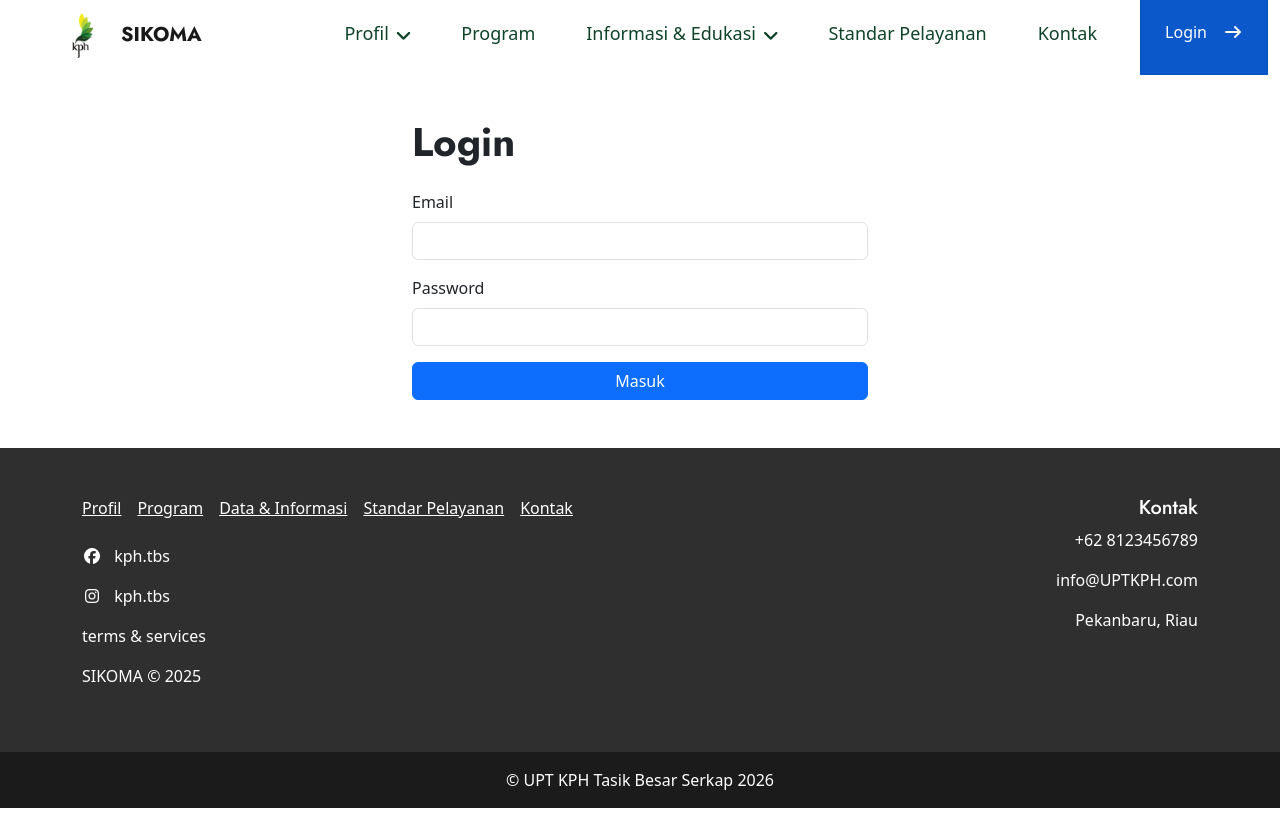
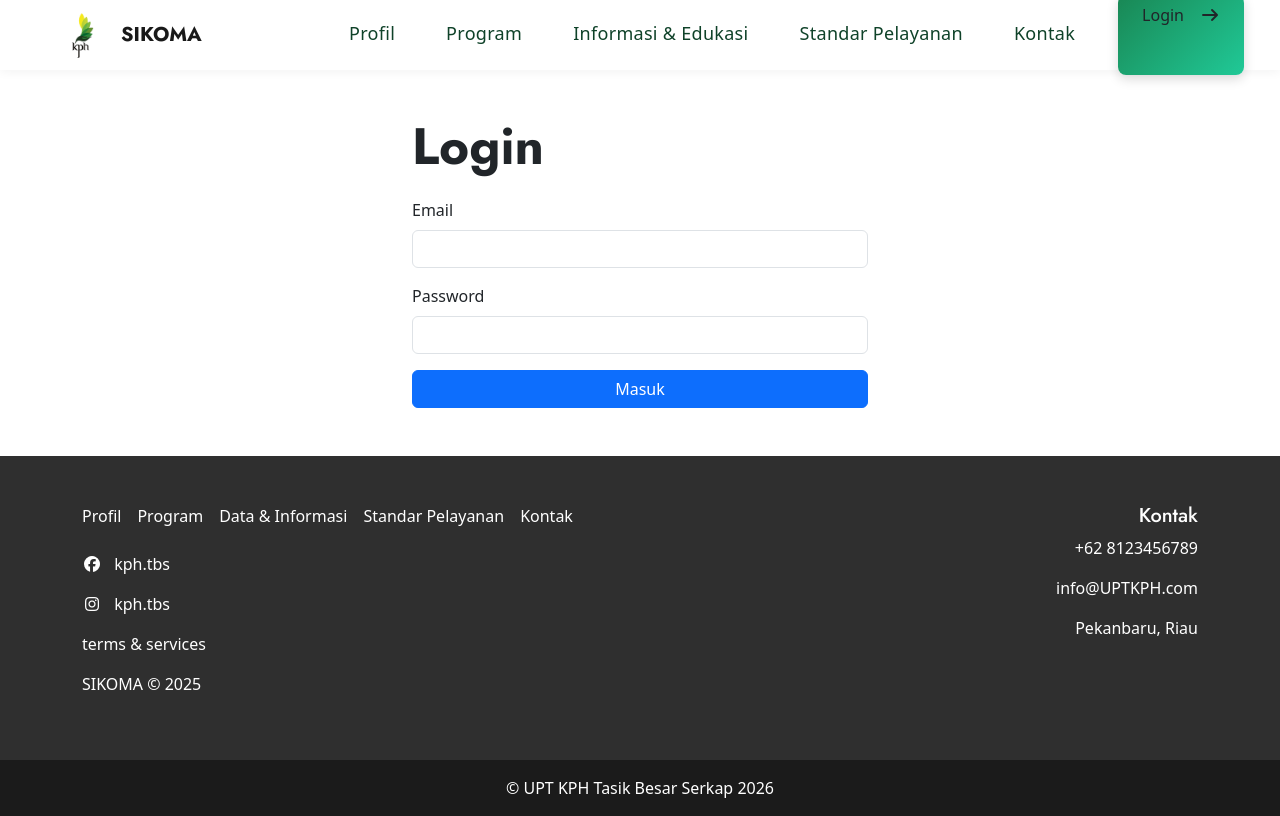
Before and after one commit to Mutifa/SIKOMA-FRONTEND, a React (Vite) app: page /login in a window 1280 px wide. Built offline with nearby package versions, Linux system fonts and the light colour scheme; no server answers.

Commit message:
feat: update display style

```diff
--- a/src/layouts/Navbar.jsx
+++ b/src/layouts/Navbar.jsx
@@ -55,7 +55,7 @@ export default function Navbar({ active, website }) {
 
 <NavLink
   to="/login"
-  className="btn btn-primary py-4 px-lg-4 rounded-0 d-none d-lg-block"
+className="btn btn-login px-4 py-2 me-4 d-none d-lg-block"
 >
   Login<i className="fa fa-arrow-right ms-3"></i>
 </NavLink>
--- a/src/main.jsx
+++ b/src/main.jsx
@@ -4,6 +4,7 @@ import App from './App.jsx'
 import 'bootstrap/dist/css/bootstrap.min.css';
 import 'bootstrap/dist/js/bootstrap.bundle.min.js';
 import '@fortawesome/fontawesome-free/css/all.min.css';
+import './style.css'
 
 const rootEl = document.getElementById('root')
 const root = createRoot(rootEl)
--- a/src/pages/Public/Home.jsx
+++ b/src/pages/Public/Home.jsx
@@ -53,7 +53,7 @@ const [error, setError] = useState(null);
                   />
 
                   <div className="carousel-caption w-100 h-100 d-flex align-items-center justify-content-center text-center">
-  <div className="container-fluid">
+                    <div className="w-100 px-3">
                       <div className="row justify-content-center">
                         <div className="col-lg-8">
                           <h1 className="fw-bold text-white hero-title hero-text">
@@ -66,14 +66,13 @@ const [error, setError] = useState(null);
                       </div>
                     </div>
                   </div>
-
                 </div>
               ))
             ) : (
               <div className="carousel-item active">
                 <img className="w-100" src="/img/carousel-1.jpg" alt="Default" />
                 <div className="carousel-caption">
-                  <div className="container">
+                  <div className="container-fluid p-0">
                     <div className="row justify-content-center">
                       <div className="col-lg-8">
                         <h1 className="display-3 text-white mb-2">
@@ -113,8 +112,6 @@ const [error, setError] = useState(null);
 
           {!loading && !error && (
             <>
-
-
               {/* Struktur Start */}
               <div id="struktur-organisasi" className="container-xxl py-5">
                 <div className="container">
@@ -146,15 +143,16 @@ const [error, setError] = useState(null);
               {/* Struktur End */}
 
 
+
               {/* Visi Misi Start */}
               <div
                 id="visi-misi"
-                className="container-xxl py-5 visi-misi-section" style={{
+                className="container-fluid p-0 visi-misi-section" style={{
                   backgroundImage: 'url(/img/visi-misi.jpg)',
                   backgroundSize: 'cover',
                   backgroundPosition: 'center',
                   position: 'relative',
-                  minHeight: '500px' // 🔥 biar ga kecil
+                  height: 'calc(100vh - 70px)'// 🔥 biar ga kecil
                 }}>
 
                 {/* 🔥 GANTI overlay lama */}
@@ -164,17 +162,11 @@ const [error, setError] = useState(null);
                 ></div>
 
                 {/* 🔥 TAMBAH flex biar center */}
-                <div
-                  className="container position-relative d-flex align-items-center justify-content-center text-center"
-                  style={{ zIndex: 2, minHeight: '500px' }}
+                <div className="w-100 position-relative d-flex align-items-center justify-content-center text-center"
+                  style={{ zIndex: 2, minHeight: '500px' }}>
 
-                >
-
-                  <div style={{ maxWidth: '800px' }} className="text-white">
-
-
+                  <div className="text-white content-box text-start">
                     <h1 className="mb-4">Visi dan Misi Unit Pelaksanaan Teknis Kesatuan Pengelolaan Hutan Tasik Besar Serkap</h1>
-
                     <div className="text-start fw-bold mb-4">
                       <p className="mb-2">Visi:</p>
                       <span dangerouslySetInnerHTML={{
@@ -188,9 +180,7 @@ const [error, setError] = useState(null);
                         __html: website?.misi || 'Misi belum tersedia'
                       }} />
                     </div>
-
                   </div>
-
                 </div>
               </div>
               {/* Visi Misi End */}
--- a/src/style.css
+++ b/src/style.css
@@ -24,10 +24,8 @@ a:hover {
 
 body {
   margin: 0;
-  display: flex;
-  place-items: center;
+  padding: 0;
   min-width: 320px;
-  min-height: 100vh;
 }
 
 h1 {
@@ -35,12 +33,7 @@ h1 {
   line-height: 1.1;
 }
 
-#app {
-  max-width: 1280px;
-  margin: 0 auto;
-  padding: 2rem;
-  text-align: center;
-}
+
 
 .logo {
   height: 6em;
@@ -114,7 +107,7 @@ button:focus-visible {
 }
 
 .hero-section {
-  margin-top: 80px;
+  margin-top: 70px;
 }
 .hero-section {
   width: 100% !important;
@@ -123,11 +116,100 @@ button:focus-visible {
   padding: 0 !important;
 }
 
-.carousel-item {
-  height: 100vh;
-}
-
 .carousel-item img {
   height: 100vh;
   object-fit: cover;
 }
+
+.carousel-caption {
+  left: 0;
+  right: 0;
+  padding: 0 !important;
+}
+#header-carousel {
+  width: 100vw;
+  margin-left: calc(-50vw + 50%);
+}
+
+body {
+  overflow-x: hidden;
+}
+.btn-login {
+  background: linear-gradient(135deg, #198754, #20c997);
+  border: none;
+  color: white;
+  border-radius: 8px;
+  font-weight: 500;
+  box-shadow: 0 4px 12px rgba(0,0,0,0.15);
+  transition: all 0.3s ease;
+}
+
+.btn-login:hover {
+  transform: translateY(-2px);
+  box-shadow: 0 6px 16px rgba(0,0,0,0.2);
+  color: white;
+}
+.navbar {
+  box-shadow: 0 2px 10px rgba(0,0,0,0.05);
+}
+
+.navbar-nav .nav-link {
+  font-size: 15px;
+  letter-spacing: 0.3px;
+}
+
+.navbar-nav .nav-link:hover {
+  color: #198754;
+}
+.navbar {
+  padding: 10px 0 !important;
+}
+.navbar-nav .nav-link {
+  padding: 10px 15px;
+}
+.navbar-nav .nav-link {
+  position: relative;
+}
+
+.navbar-nav .nav-link::after {
+  content: "";
+  position: absolute;
+  width: 0%;
+  height: 2px;
+  background: #198754;
+  left: 0;
+  bottom: 0;
+  transition: 0.3s;
+}
+
+.navbar-nav .nav-link:hover::after {
+  width: 100%;
+}
+#visi-misi {
+  width: 100vw;
+  margin-left: calc(-50vw + 50%);
+  padding: 80px 20px;
+}
+
+#visi-misi .content-box {
+  max-width: 1000px;
+  margin: 0 auto;
+}
+
+#visi-misi h1 {
+  font-size: 42px;
+  font-weight: 700;
+  line-height: 1.3;
+}
+
+#visi-misi p,
+#visi-misi span {
+  font-size: 16px;
+  line-height: 1.8;
+}
+
+@media (max-width: 768px) {
+  #visi-misi h1 {
+    font-size: 26px;
+  }
+}
```
Lines whose indentation alone changed are shown as unchanged.
